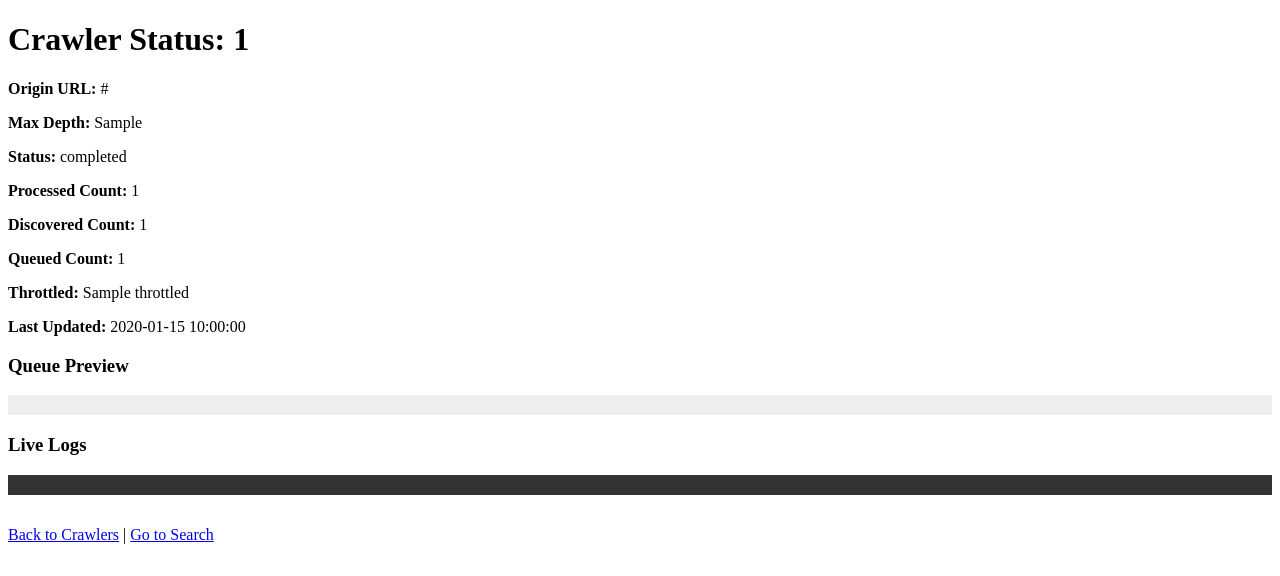
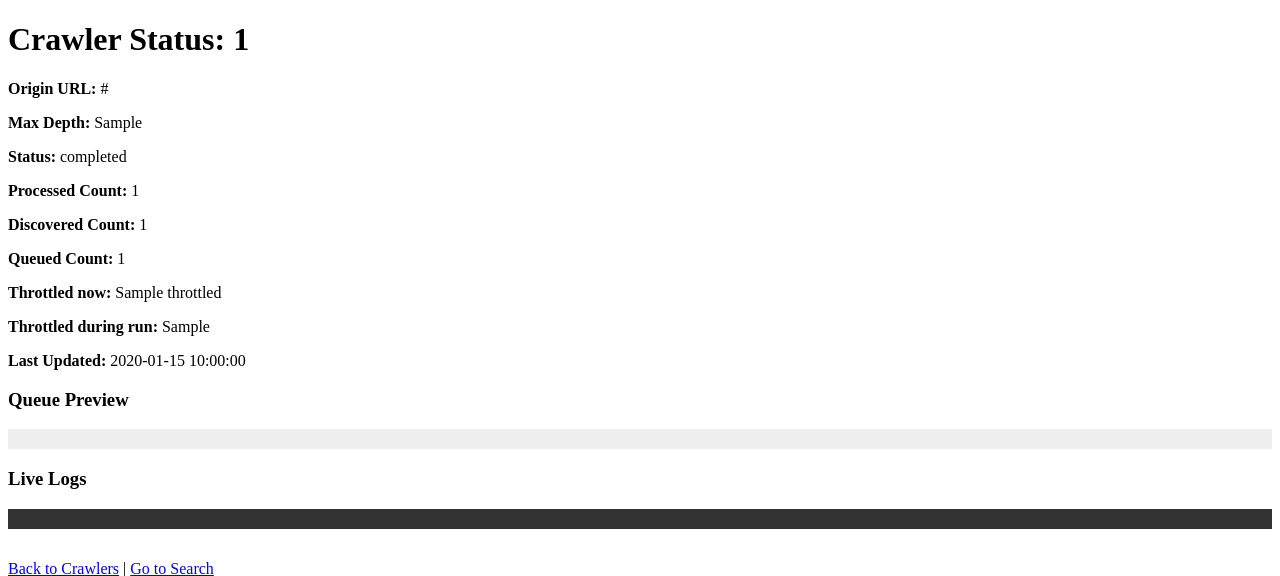
Before and after one commit to itu-itis22-ashmar22/search-engine, a Flask app: template demo/templates/crawler_status.html in a window 1280 px wide. Shown: the top 576 px of the page. Run offline with Flask 3, Linux system fonts and the light colour scheme; the template is opened without the code that fills it: most values are stand-ins (such as "Sample title", 1, 10 or a date in 2020).

Commit message:
Implement crawler job service, add live crawler status page, and update documentation

```diff
--- a/demo/templates/crawler_status.html
+++ b/demo/templates/crawler_status.html
@@ -13,6 +13,7 @@
                     document.getElementById('discovered').innerText = data.discovered_count;
                     document.getElementById('queued').innerText = data.queued_count;
                     document.getElementById('throttled').innerText = data.throttled;
+                    document.getElementById('throttled_ever').innerText = data.throttled_ever;
                     document.getElementById('updated_at').innerText = data.updated_at;
                     document.getElementById('error_msg').innerText = data.error_message || '';
 
@@ -31,7 +32,8 @@
     <p><b>Processed Count:</b> <span id="processed">{{ job.processed_count }}</span></p>
     <p><b>Discovered Count:</b> <span id="discovered">{{ job.discovered_count }}</span></p>
     <p><b>Queued Count:</b> <span id="queued">{{ job.queued_count }}</span></p>
-    <p><b>Throttled:</b> <span id="throttled">{{ job.throttled }}</span></p>
+    <p><b>Throttled now:</b> <span id="throttled">{{ job.throttled }}</span></p>
+    <p><b>Throttled during run:</b> <span id="throttled_ever">{{ job.throttled_ever }}</span></p>
     <p><b>Last Updated:</b> <span id="updated_at">{{ job.updated_at }}</span></p>
     <p style="color:red;"><b id="error_msg">{{ job.error_message }}</b></p>
 
--- a/services/crawler_service.py
+++ b/services/crawler_service.py
@@ -60,6 +60,7 @@ class CrawlerService:
             "discovered_count": 0,
             "queued_count": 1,
             "throttled": False,
+            "throttled_ever": False,
             "error_message": ""
         }
 
@@ -177,6 +178,7 @@ class CrawlerService:
                         added_this_page += 1
                     else:
                         job["throttled"] = True
+                        job["throttled_ever"] = True
                         append_log(crawler_id, f"THROTTLED queue_capacity={job['queue_capacity']} url={child_norm}")
                         break
 
```
Also changed, not shown: README.md.
